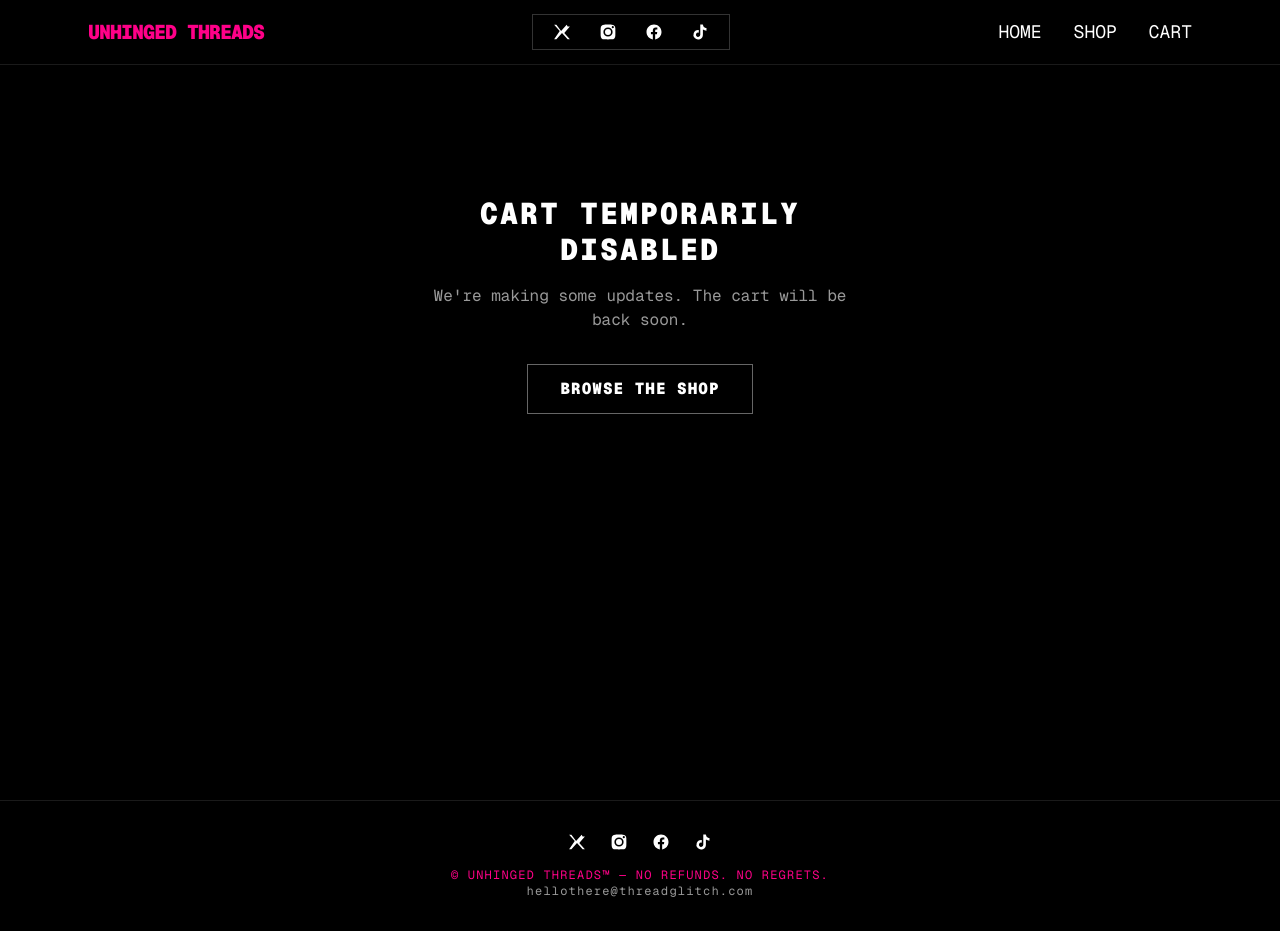
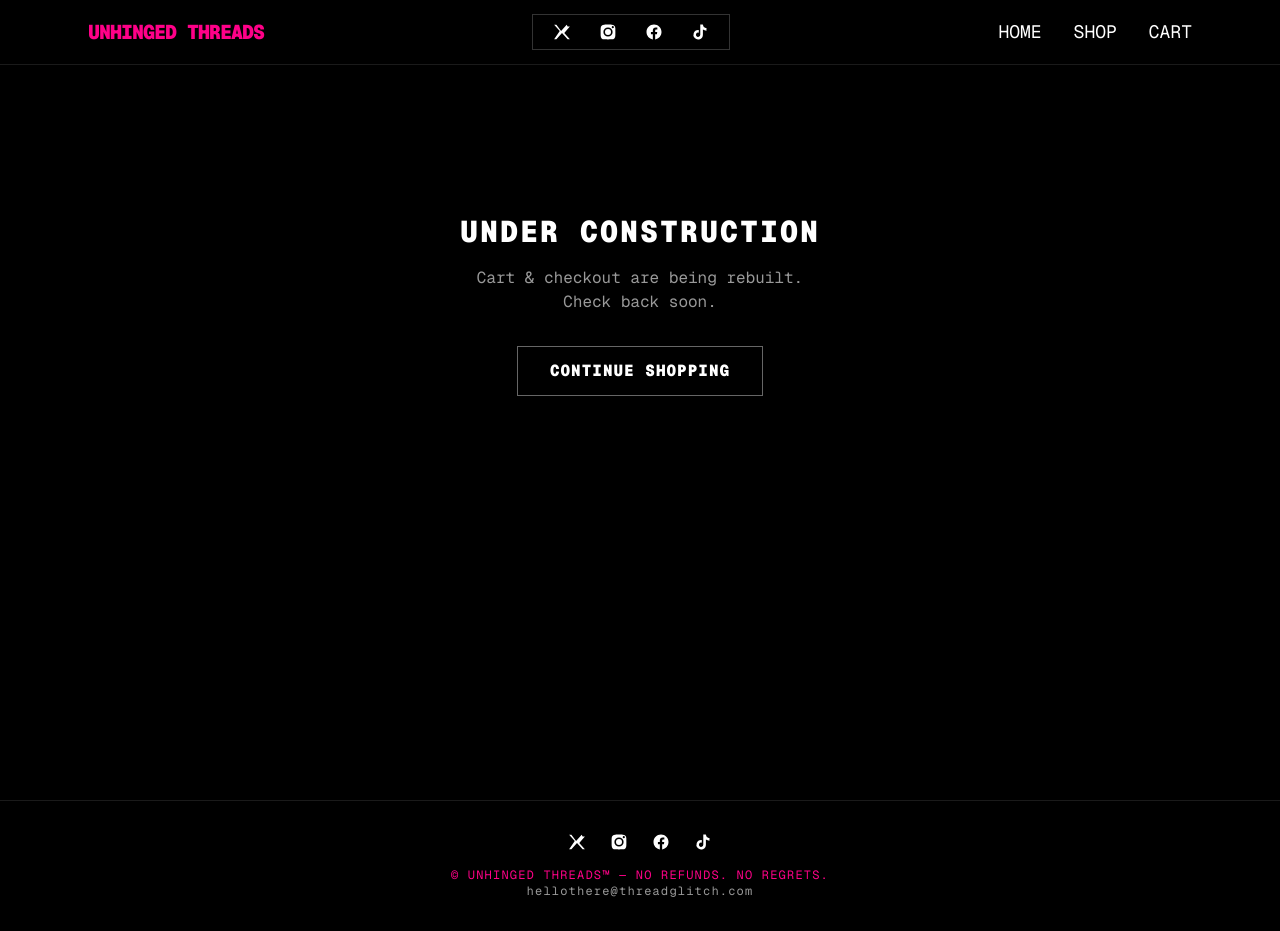
Before and after one commit to bandledarkcloud-bit/unhinged-threads, a Next.js app: page /cart in a window 1280 px wide. Built offline with nearby package versions, Linux system fonts and the light colour scheme; no server answers; the database is empty.

Commit message:
Update disabled cart page to Under Construction

```diff
--- a/app/cart/page.tsx
+++ b/app/cart/page.tsx
@@ -9,15 +9,15 @@ export default function CartDisabled() {
       <Header />
       <div className="flex flex-col items-center justify-center min-h-[60vh] px-6 text-center">
         <div className="max-w-md">
-          <h1 className="text-3xl font-black tracking-[2px] mb-4">CART TEMPORARILY DISABLED</h1>
+          <h1 className="text-3xl font-black tracking-[2px] mb-4">UNDER CONSTRUCTION</h1>
           <p className="text-white/60 mb-8">
-            We're making some updates. The cart will be back soon.
+            Cart & checkout are being rebuilt.<br />Check back soon.
           </p>
           <Link
             href="/shop"
             className="inline-block px-8 py-3 border border-white/40 hover:bg-white hover:text-black transition-all font-black tracking-[1px]"
           >
-            BROWSE THE SHOP
+            CONTINUE SHOPPING
           </Link>
         </div>
       </div>
```
